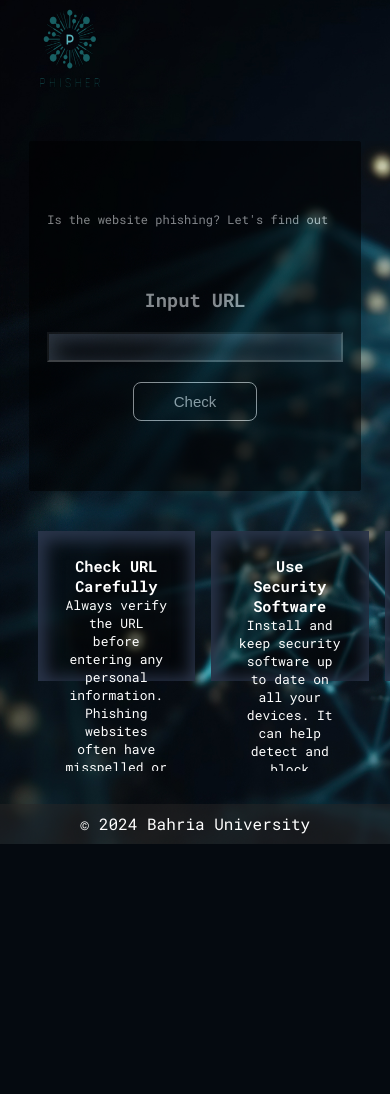
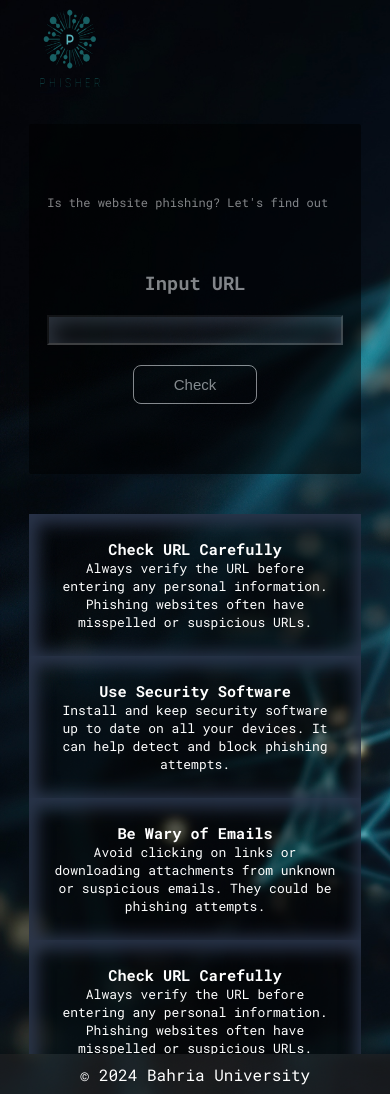
Before and after one commit to SwitteeFranca2-0/finalyear_2024, a Flask app: page / in a window 390 px wide. Before the commit the page ends 844 px from the top, so only its background shows below. Run offline with Flask 3, Linux system fonts and the light colour scheme.

Commit message:
redoing changes

```diff
--- a/app/static/css/background.css
+++ b/app/static/css/background.css
@@ -168,7 +168,7 @@
 }
 
 
-@media screen and (min-width: 100px){
+@media screen and (min-width: 801px){
 	#guide_texts_home .awareness-block{
 		min-width: 50%;
 		max-width: 230px;
@@ -239,18 +239,18 @@
 		width: 95%;
 	}
 
-	/* #guide_home{
+	#guide_home{
 		width: 100vw;
-	}*/
+	}
 	#guide_texts_home{
-		/* width: 100%;
+		width: 100%;
 		flex-direction: column;
-		align-items: center; */
-		height: 200px;
+		align-items: center;
+		height: 500px;
 	}
 
 	#guide_texts_home .awareness-block{
-		width: 150px;;
+		width: 95% !important;
 		height: 150px;
 	}
 
@@ -258,9 +258,4 @@
 		width: 100px;
 		height: 100px;
 	}
-	#slider_outer{
-		width: 90%;
-		margin: auto;
-		/* overflow: hidden; */
-	}
 }
```
